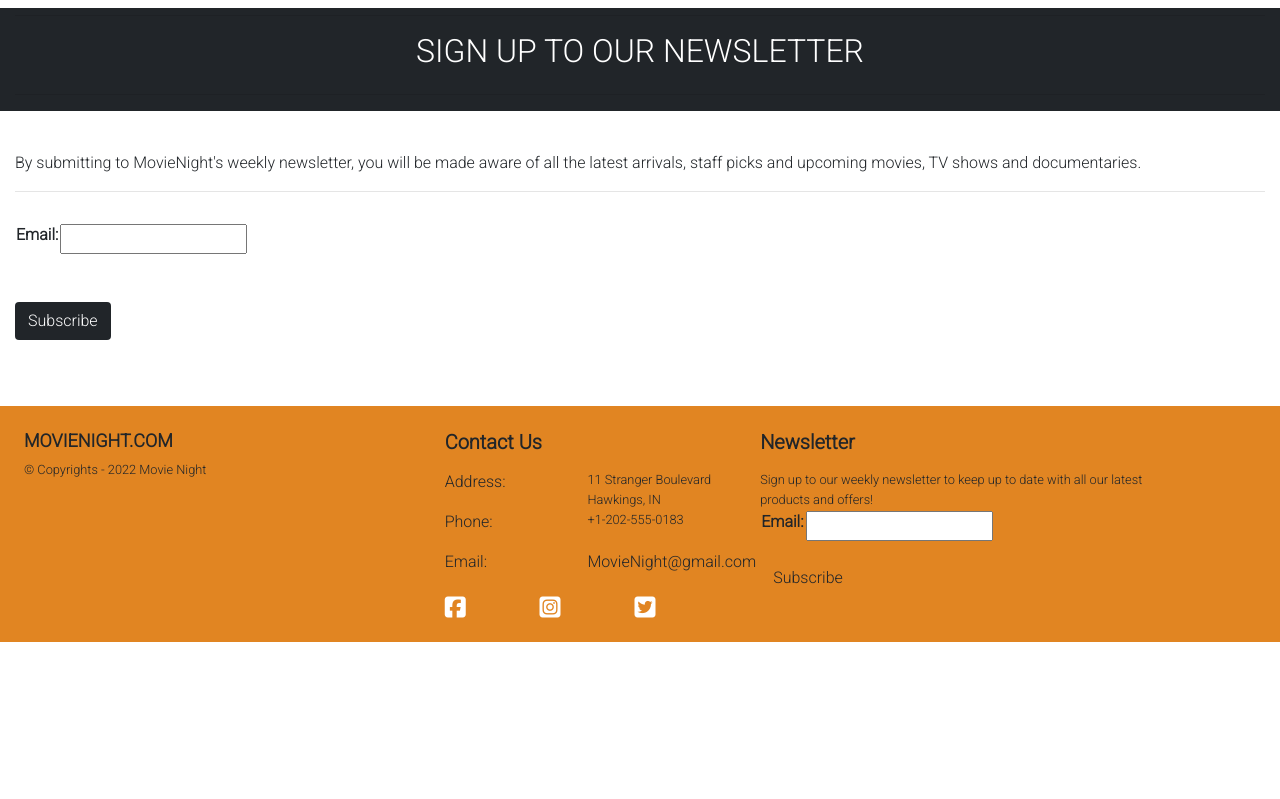
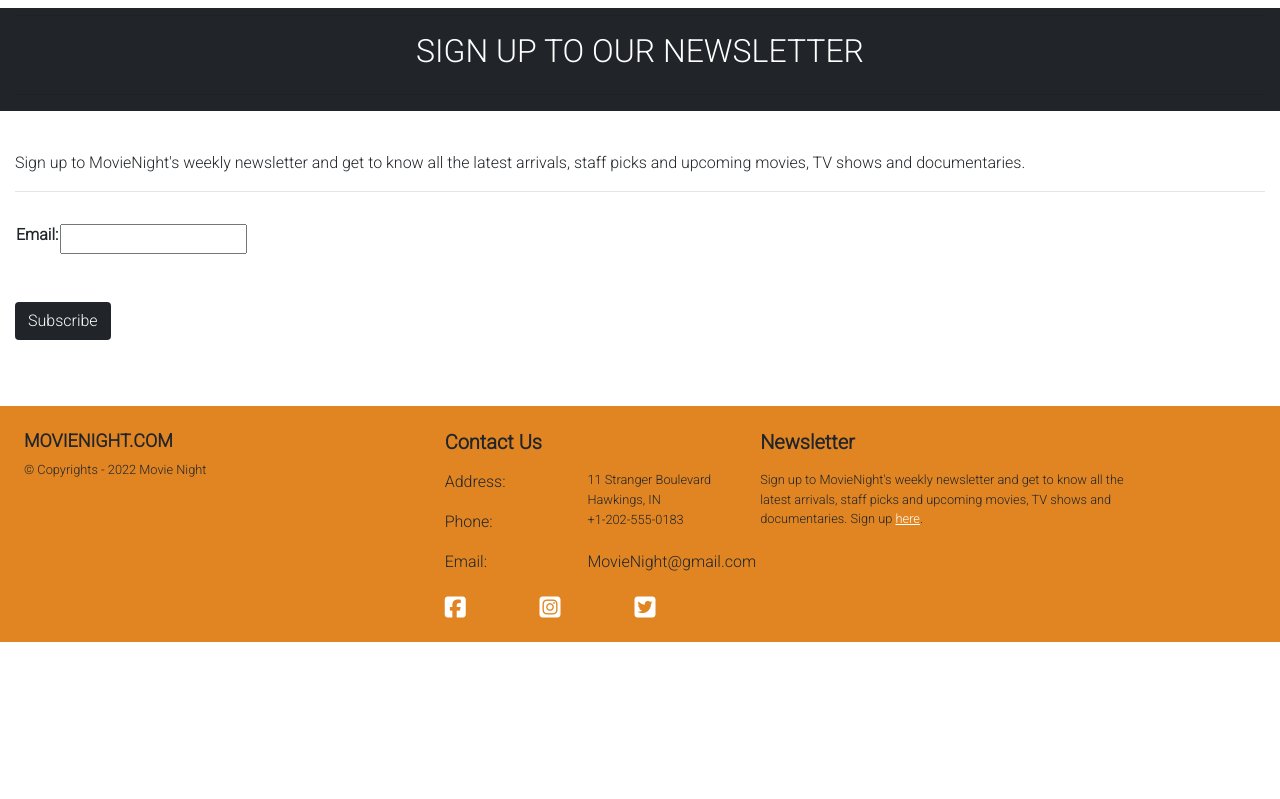
Before and after one commit to FranciscoBarreira/MovieNight, a Django app: page /newsletter/ in a window 1280 px wide. Shown: the part 201-1000 px from the top of the page. Run offline with Django 3.2, Linux system fonts and the light colour scheme; parts of the project's set-up code (start-up, migrations or seed data) failed here and were passed over; some libraries are stand-ins or nearby versions.

Commit message:
add newsletter link to footer

```diff
--- a/newsletter/templates/newsletter/newsletter.html
+++ b/newsletter/templates/newsletter/newsletter.html
@@ -15,7 +15,7 @@
         </div>
     </div>
     <div class="statement-style">
-        <p>By submitting to MovieNight's weekly newsletter, you will be made aware of all the
+        <p>Sign up to MovieNight's weekly newsletter and get to know all the
             latest arrivals, staff picks and upcoming movies, TV shows and documentaries.
         </p>
         <hr>
--- a/static/css/base.css
+++ b/static/css/base.css
@@ -238,6 +238,11 @@ z-index: -1;
     margin-right: 3.75rem;
 }
 
+.newsletter-link {
+    text-decoration: underline;
+    color: white;
+}
+
 .contact-text {
     color:#212529!important;
 
--- a/templates/base.html
+++ b/templates/base.html
@@ -180,17 +180,9 @@
         <!-- Newsletter -->
         <div class="col-lg-4 col-md-6">
             <h5 class=" mb-3"><strong>Newsletter</strong></h5>
-            <p class="small mb-0">Sign up to our weekly newsletter to keep up to date with all our latest
-            products and offers!</p>
-            <form method="POST" class="news-form">
-                {% csrf_token %}
-                <table>
-                    {{ form }}
-                </table>
-                <div class="py-3">
-                    <button class="btn btt" type="submit">Subscribe</button>
-                </div>
-            </form>
+            <p class="small mb-0">Sign up to MovieNight's weekly newsletter and get to know all the
+                latest arrivals, staff picks and upcoming movies, TV shows and documentaries.
+                Sign up <a class="newsletter-link" href="{% url 'newsletter' %}">here</a>.</p>
         </div>
 
 
```
